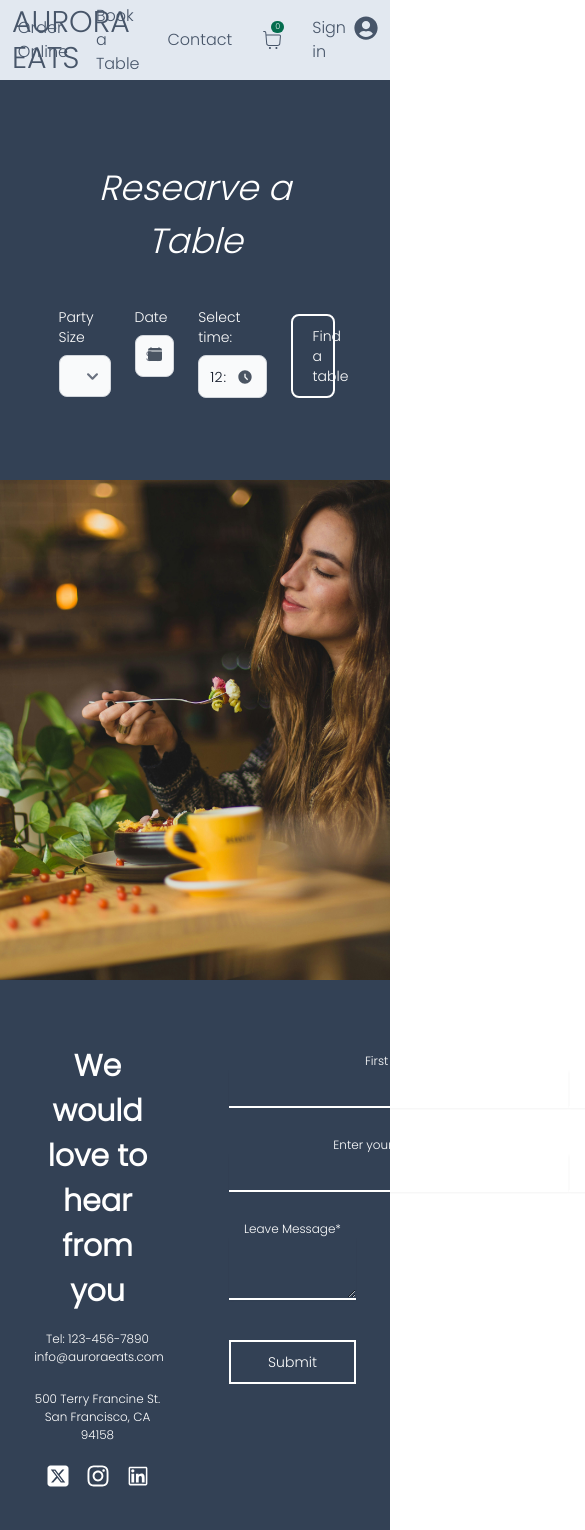
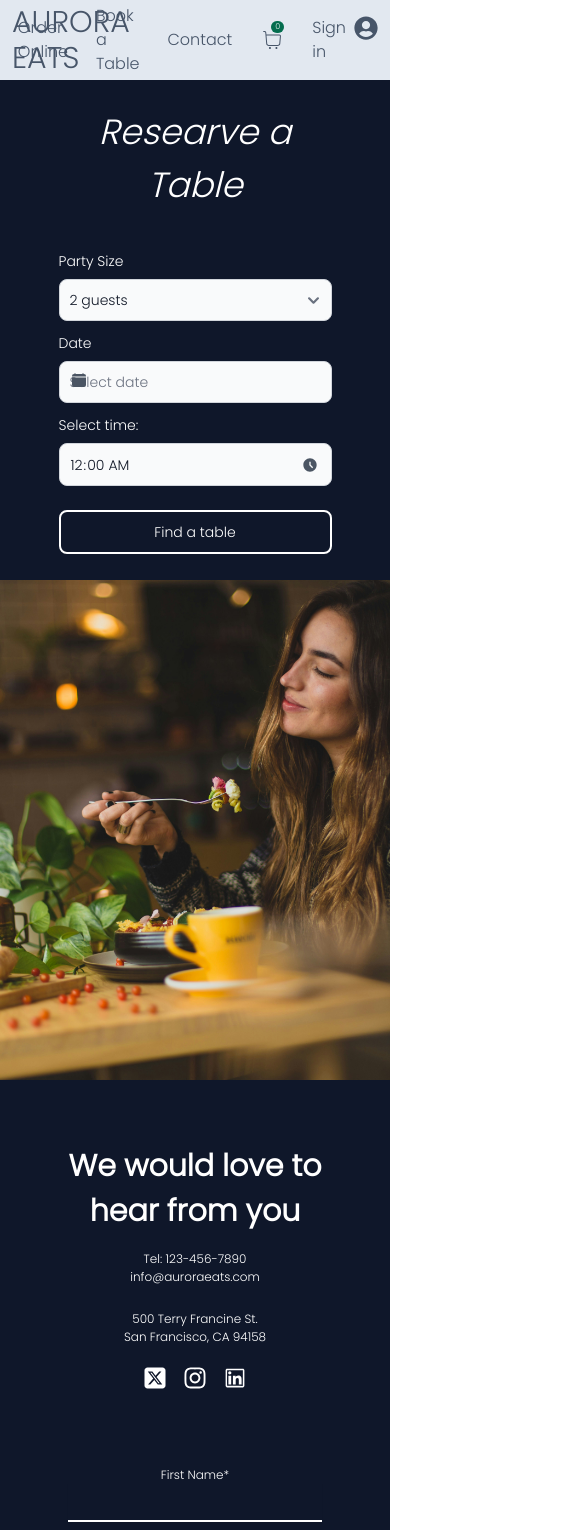
Before and after one commit to Harshita-Tomar/Aurora-eats, a Next.js app: page /BookTable in a window 390 px wide. Shown: the top 1530 px of the page, 585 px wide, since content can reach past the window. Built offline with nearby package versions, Linux system fonts and the light colour scheme.

Commit message:
responsive

```diff
--- a/src/app/components/BookTableComponent/Hero.js
+++ b/src/app/components/BookTableComponent/Hero.js
@@ -5,11 +5,11 @@ import { MdAccessTimeFilled } from "react-icons/md";
 const Hero = () => {
   return (
     <>
-      <div className="w-full bg-slate-700 h-[400px] bg-center bg-cover bg-fixed bg-no-repeat flex items-start justify-center overflow-hidden object-cover">
+      <div className="w-full bg-slate-900 h-[500px] bg-center bg-cover bg-fixed bg-no-repeat flex items-start justify-center overflow-hidden object-cover">
         <div className="w-[70%] text-center text-white font-poppins h-full flex flex-col items-center justify-center select-none">
           <h1 className="italic text-[35px]">Researve a Table</h1>
-          <div className="pt-10 flex gap-6 w-full">
-            <div className="w-[25%]">
+          <div className="pt-10 2xl:flex xl:flex lg:flex md:block sm:block block gap-6 w-full">
+            <div className="2xl:w-[25%] xl:w-[25%] lg:w-[25%] md:w-full sm:w-full">
               <form class="w-full">
                 <label
                   for="countries"
@@ -29,7 +29,7 @@ const Hero = () => {
               </form>
             </div>
 
-            <div className="w-[25%]">
+            <div className="2xl:w-[25%] xl:w-[25%] lg:w-[25%] md:w-full sm:w-full 2xl:pt-0 xl:pt-0 lg:pt-0 md:pt-3 sm:pt-3 pt-3">
               <div class="relative w-full">
                 <div>
                   <label
@@ -53,7 +53,7 @@ const Hero = () => {
               </div>
             </div>
 
-            <div className="w-[25%]">
+            <div className="2xl:w-[25%] xl:w-[25%] lg:w-[25%] md:w-full sm:w-full 2xl:pt-0 xl:pt-0 lg:pt-0 md:pt-3 sm:pt-3 pt-3">
               <form class="w-full">
                 <label
                   for="time"
@@ -78,7 +78,7 @@ const Hero = () => {
               </form>
             </div>
 
-            <div className="w-[15%] flex items-end">
+            <div className="2xl:w-[15%] xl:w-[15%] lg:w-[15%] md:w-full sm:w-full flex items-end 2xl:pt-0 xl:pt-0 lg:pt-0 md:pt-6 sm:pt-6 pt-6 ">
               <button
                 type="button"
                 class="text-white border-2 border-white hover:bg-slate-800 font-medium rounded-lg text-sm px-5 py-2.5 text-center w-full"
--- a/src/app/components/BookTableComponent/Interact.js
+++ b/src/app/components/BookTableComponent/Interact.js
@@ -6,8 +6,8 @@ import { AiOutlineLinkedin } from "react-icons/ai";
 const Interact = () => {
   return (
     <>
-      <div className="w-full bg-slate-700">
-        <div className="grid grid-cols-2 py-10">
+      <div className="w-full bg-slate-900">
+        <div className="grid 2xl:grid-cols-2 xl:grid-cols-2 lg:grid-cols-2 md:grid-cols-1 sm:grid-cols-1 grid-cols-1 py-10">
           <div className="flex flex-col justify-start items-center py-6">
             <div className="text-white w-[65%] text-center text-[12px]">
               <h1 className="font-semibold text-[30px] pb-4">
@@ -37,7 +37,7 @@ const Interact = () => {
             <div className="text-white w-[65%] text-center text-[12px]">
               <form>
                 <div className="mt-2 w-full">
-                  <div className="flex justify-between mb-3">
+                  <div className="2xl:flex xl:flex lg:flex md:flex sm:block block justify-between mb-3">
                     <div>
                       <label for="username">First Name*</label>
                       <div className="mb-4">
@@ -67,7 +67,7 @@ const Interact = () => {
                       </div>
                     </div>
                   </div>
-                  <div className="flex justify-between mb-3">
+                  <div className="2xl:flex xl:flex lg:flex md:flex sm:block block justify-between mb-3">
                     <div>
                       <label for="username">Enter your email here*</label>
                       <div className="mb-4">
--- a/src/app/components/HomeComponent/HomeBookTable.js
+++ b/src/app/components/HomeComponent/HomeBookTable.js
@@ -5,7 +5,7 @@ import { MdAccessTimeFilled } from "react-icons/md";
 const HomeBookTable = () => {
   return (
     <div className="w-full bg-table-img h-screen bg-center bg-cover bg-fixed bg-no-repeat flex items-start justify-center overflow-hidden object-cover">
-      <div className="w-[70%] text-center text-white font-poppins  text-[50px] h-full flex flex-col items-center justify-center select-none">
+      <div className="w-[70%] text-center text-white font-poppins text-[50px] h-full flex flex-col items-center justify-center select-none">
         <h1 className="italic">Researve a Table</h1>
         <div className="pt-10 2xl:flex xl:flex lg:flex md:block sm:block block gap-6 w-full">
           <div className="2xl:w-[25%] xl:w-[25%] lg:w-[25%] md:w-full sm:w-full">
```
